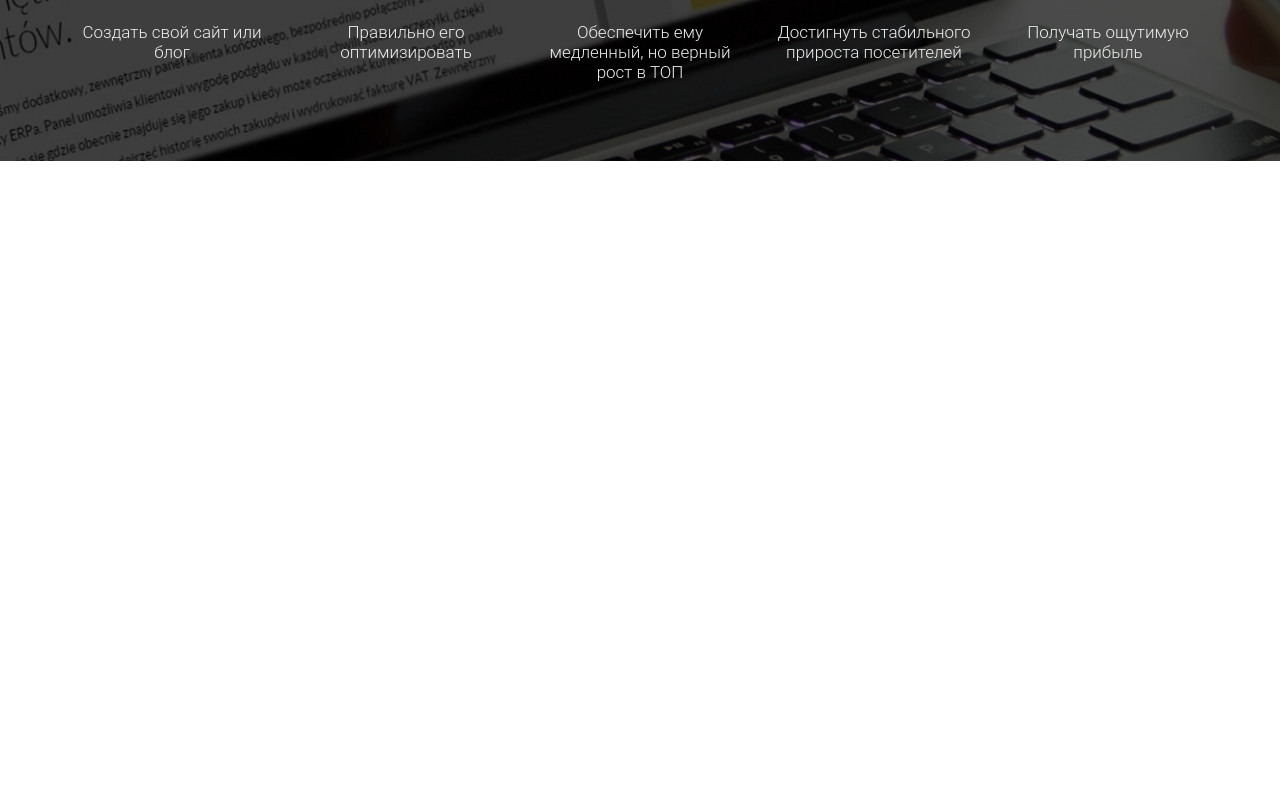
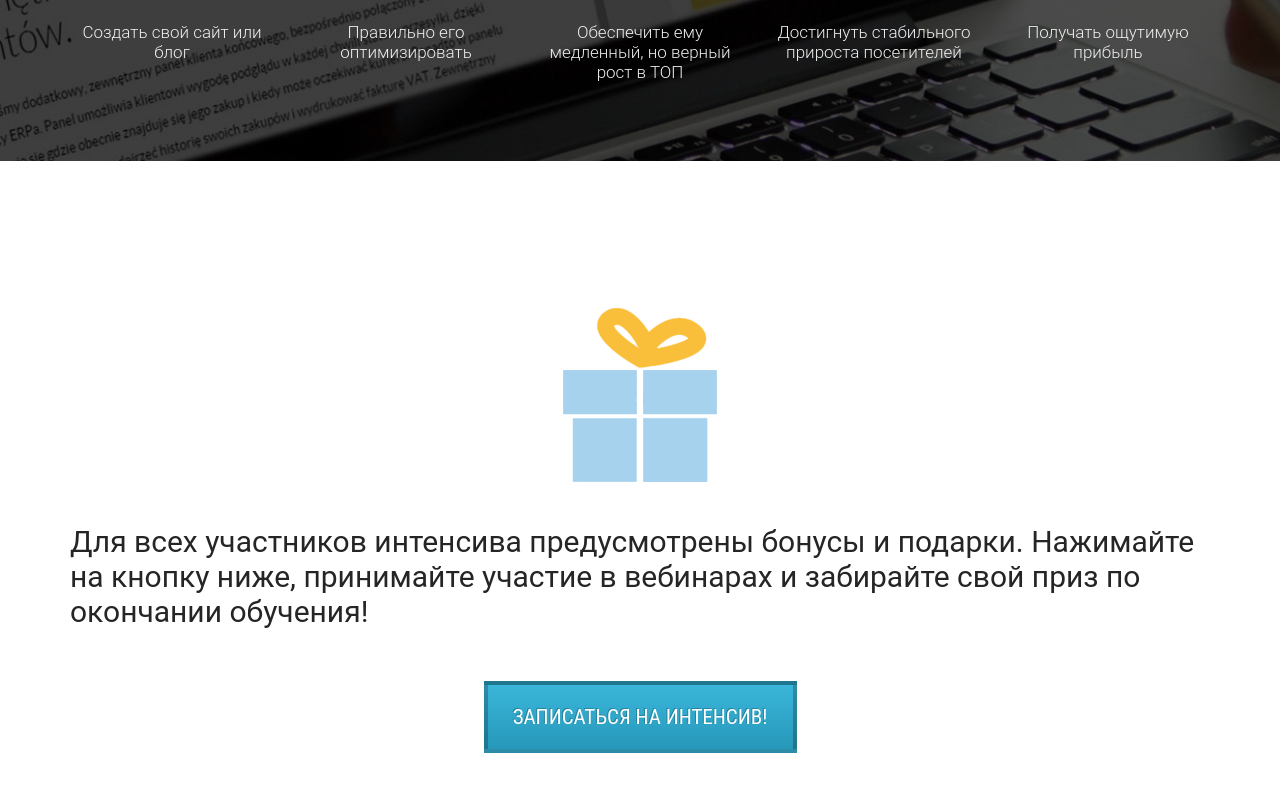
Before and after one commit to saigakov/IvPetrProgectSait, a plain HTML site: page srs/index.html in a window 1280 px wide. Shown: the part 2421-3213 px from the top of the page. Before the commit the page ends 2582 px from the top, so only its background shows below. Drawn offline with Linux system fonts and the light colour scheme.

Commit message:
four commit

```diff
--- a/srs/css/style.css
+++ b/srs/css/style.css
@@ -77,7 +77,7 @@ h2.title {
     font-weight: 700;
 }
 
-.promo .promo_btn {
+.promo .promo_btn, .gift .gift_btn {
     display: block;
     margin: 0px auto;
     margin-top: 69px;
@@ -250,3 +250,25 @@ h2.title {
     font-size: 17px;
     font-weight: 300;
 }
+
+.gift {
+    min-height: 628px;
+}
+
+.gift .gift_img {
+    display: flex;
+    justify-content: center;
+    margin-top: 147px;
+}
+
+.gift .gift_text {
+    margin-top: 42px;
+    color: #252525;
+    font-family: Roboto;
+    font-size: 30px;
+    font-weight: 400;
+}
+
+.gift .gift_btn {
+    margin-top: 52px;
+}
--- a/srs/index.html
+++ b/srs/index.html
@@ -114,5 +114,15 @@
             </div>
         </div>
     </section>
+
+    <section class="gift">
+        <div class="container">
+            <div class="gift_img">
+                <img src="icons/gift.png" alt="">
+            </div>
+            <div class="gift_text">Для всех участников интенсива предусмотрены бонусы и подарки. Нажимайте на кнопку ниже, принимайте участие в вебинарах и забирайте свой приз по окончании обучения!</div>
+            <button class="gift_btn">Записаться на интенсив!</button>
+        </div>
+    </section>
 </body>
 </html>
```
Lines whose indentation alone changed are shown as unchanged.
